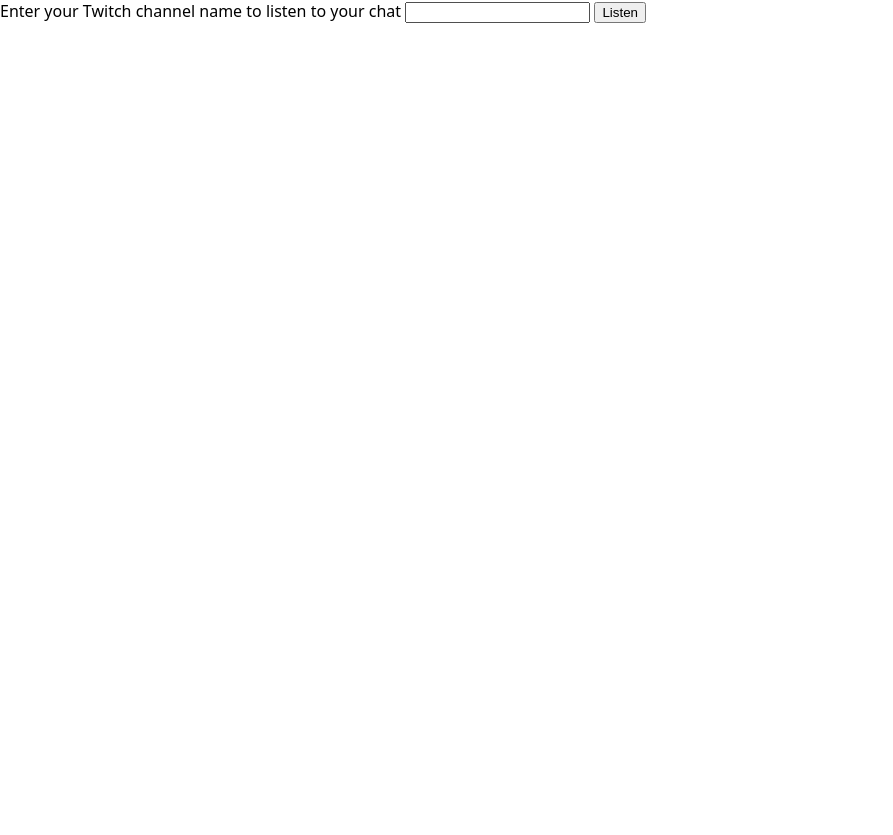
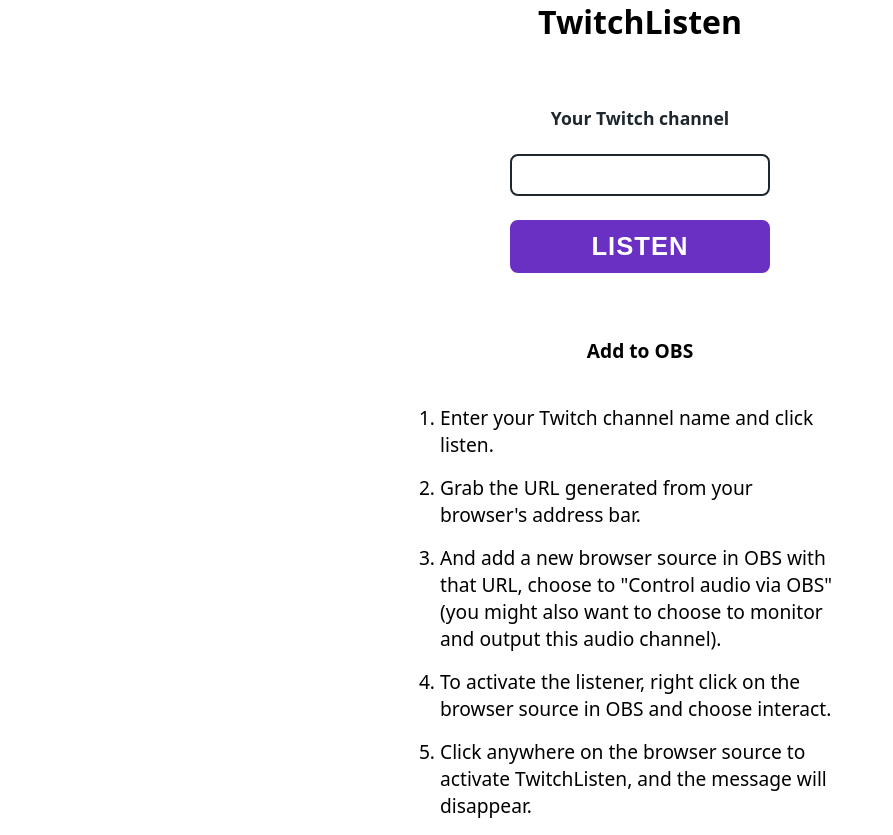
Before and after one commit to whitep4nth3r/twitchlisten, a website built with Parcel: page index.html in a window 1280 px wide. Shown: the whole page, without its empty margins (0-893 px from the left). Built offline with nearby package versions, Linux system fonts and the light colour scheme.

Commit message:
:sparkles: Add OBS instructions, do not redirect if channel input is empty

```diff
--- a/css/styles.css
+++ b/css/styles.css
@@ -1,3 +1,11 @@
+:root {
+  --border-radius: 0.5rem;
+  --color-primary: #6930c3;
+  --color-highlight: #7400b8;
+
+  --color-fg: #1e272e;
+}
+
 html {
   font-family: system-ui;
   font-size: 100%;
@@ -6,6 +14,10 @@
 * {
   box-sizing: border-box;
   margin: 0;
+}
+
+body {
+  font-size: 1rem;
 }
 
 @keyframes floatUp {
@@ -17,8 +29,93 @@
   }
 }
 
+.intro {
+  display: grid;
+  place-items: center;
+  min-height: 100vh;
+  align-content: center;
+  max-width: 600px;
+  margin: auto;
+}
+
+h1 {
+  font-size: 2rem;
+  margin-bottom: 4rem;
+}
+
+form {
+  margin-bottom: 2rem;
+}
+
+form * {
+  display: block;
+  margin-bottom: 1.5rem;
+  max-width: 260px;
+}
+
+label {
+  font-size: 1.1rem;
+  line-height: 1.3;
+  text-align: center;
+  color: var(--color-fg);
+  font-weight: bold;
+}
+
+input {
+  color: var(--color-fg);
+  width: 100%;
+  padding: 0.5rem;
+  font-size: 1.2rem;
+  border-radius: var(--border-radius);
+  border: 0.125rem solid var(--color-fg);
+}
+
+input:focus {
+  outline: transparent;
+  box-shadow: white 0 0 0 0.125rem, var(--color-highlight) 0 0 0 0.375rem;
+}
+
+button {
+  width: 100%;
+  padding: 0.5rem;
+  font-size: 1.6rem;
+  font-weight: bold;
+  letter-spacing: 1px;
+  border-radius: var(--border-radius);
+  background-color: var(--color-primary);
+  border: 0.25rem solid var(--color-primary);
+  text-transform: uppercase;
+  color: white;
+}
+
+button:focus {
+  outline: transparent;
+  box-shadow: white 0 0 0 0.125rem, var(--color-highlight) 0 0 0 0.375rem;
+}
+
+.instructions {
+  max-width: 400px;
+}
+
+h2 {
+  font-size: 1.2rem;
+  font-weight: bold;
+  text-align: center;
+  padding: 0.5rem;
+  margin-bottom: 2rem;
+}
+
+ol {
+  padding-inline-start: 0;
+}
+
+li {
+  font-size: 1.2rem;
+  margin-bottom: 1rem;
+}
+
 .canvas {
-  display: grid;
+  display: none;
   place-items: center;
   min-height: 100vh;
   width: 100%;
--- a/index.html
+++ b/index.html
@@ -10,11 +10,28 @@
   </head>
   <body>
     <main>
-      <form data-form>
-        <label for="channel">Enter your Twitch channel name to listen to your chat</label>
-        <input type="text" id="channel" name="channel" />
-        <button type="submit">Listen</button>
-      </form>
+      <div data-intro class="intro">
+        <h1>TwitchListen</h1>
+        <form data-form>
+          <label for="channel">Your Twitch channel</label>
+          <input type="text" id="channel" name="channel" />
+          <button type="submit">Listen</button>
+        </form>
+
+        <div class="instructions">
+          <h2>Add to OBS</h2>
+          <ol>
+            <li>Enter your Twitch channel name and click listen.</li>
+            <li>Grab the URL generated from your browser's address bar.</li>
+            <li>
+              And add a new browser source in OBS with that URL, choose to "Control audio via OBS" (you might also want
+              to choose to monitor and output this audio channel).
+            </li>
+            <li>To activate the listener, right click on the browser source in OBS and choose interact.</li>
+            <li>Click anywhere on the browser source to activate TwitchListen, and the message will disappear.</li>
+          </ol>
+        </div>
+      </div>
       <div data-canvas class="canvas">
         <p data-unmute-message>Please click anywhere to unmute</p>
       </div>
--- a/js/twitchlisten.js
+++ b/js/twitchlisten.js
@@ -21,7 +21,15 @@
 }
 
 function submitForm(event) {
-  channelName = getChannelParam();
+  if (!form.querySelector("#channel").value) {
+    event.preventDefault();
+  } else {
+    channelName = getChannelParam();
+  }
+}
+
+function unhideCanvas() {
+  canvas.style.display = "grid";
 }
 
 function addAudioElement(size) {
@@ -114,6 +122,7 @@
 /**
  * Enter channel name form
  */
+const intro = document.querySelector("[data-intro]");
 const form = document.querySelector("[data-form]");
 form.addEventListener("submit", submitForm);
 
@@ -122,7 +131,8 @@
  * we can hide the channel name form
  */
 if (getChannelParam() !== null) {
+  unhideCanvas();
   activateTwitch(channelName);
-  form.remove();
+  intro.remove();
   unmuteMessage.style.display = "block";
 }
```
